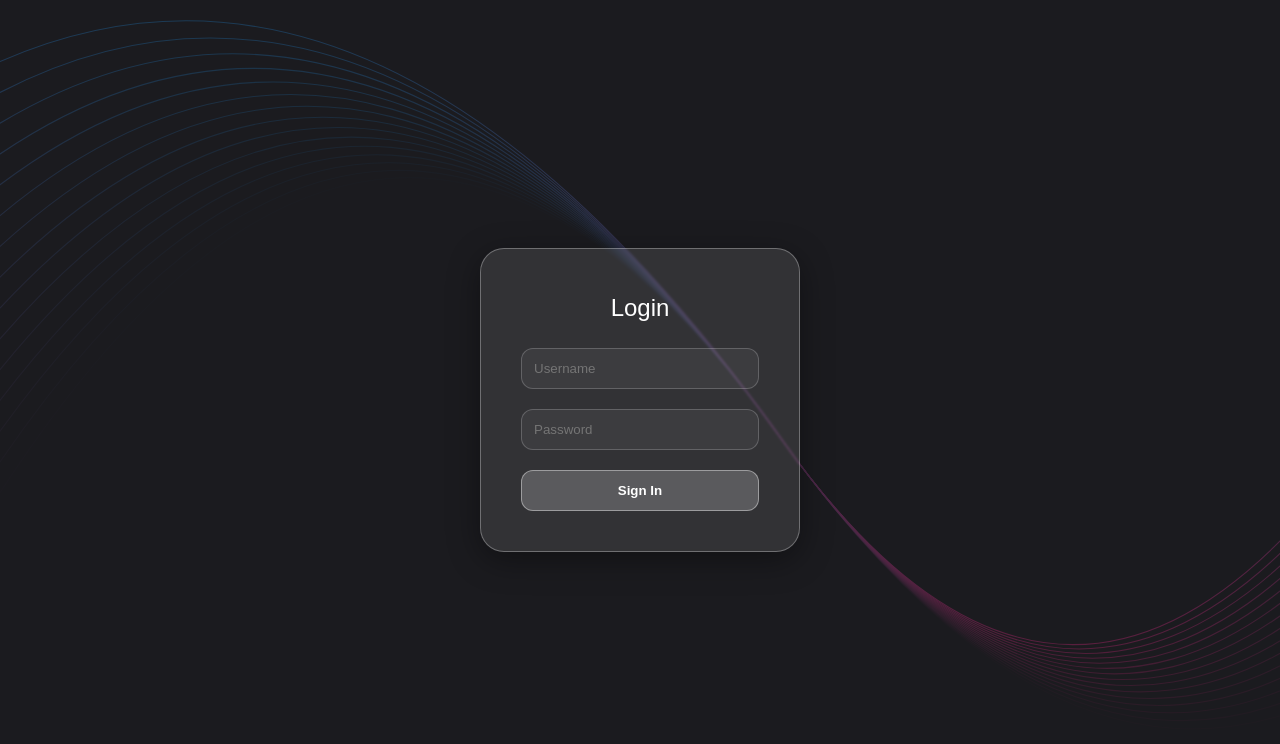
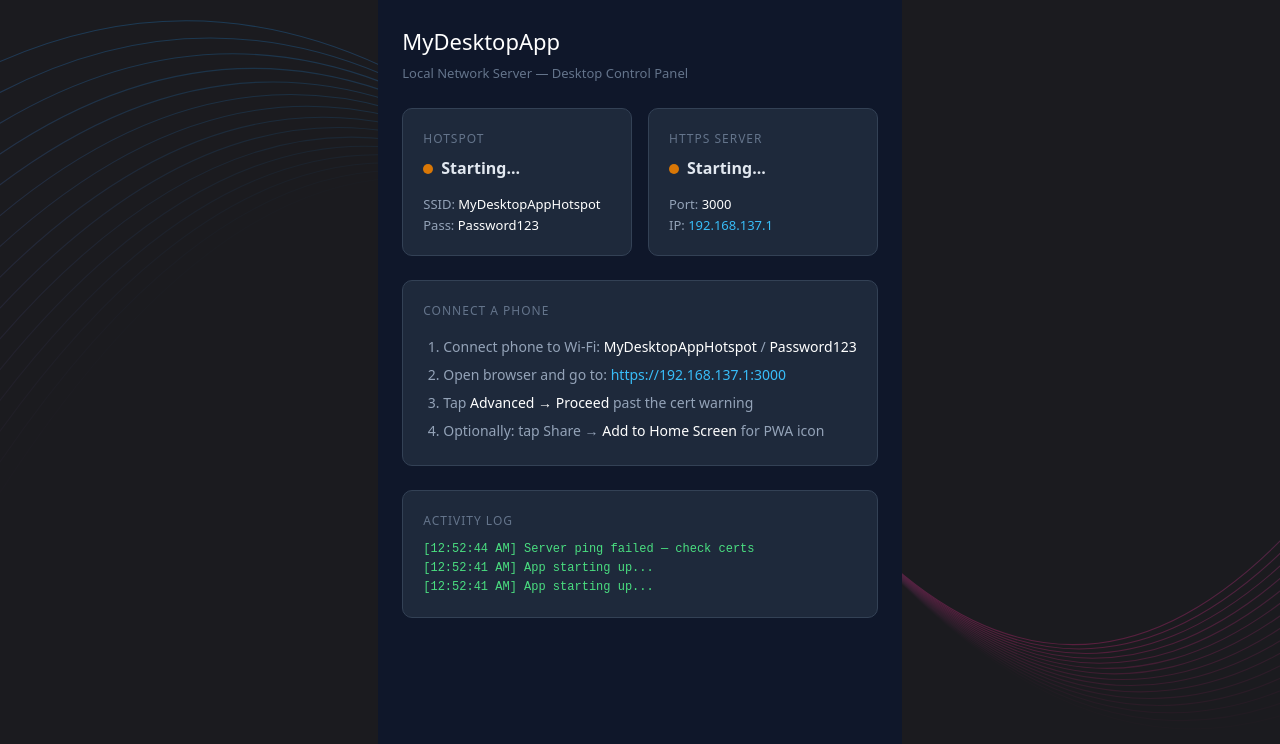
Before and after one commit to warrendsteinacker-max/AI-GAME-PROJ, a React (Vite) app in the folder asta-centrifugal-frontier/my-desktop-app/: page / in a window 1280 px wide. Shown: the top 744 px of the page. Built offline with nearby package versions, Linux system fonts and the light colour scheme; no server answers.

Commit message:
getting comp ui for app moded

```diff
--- a/asta-centrifugal-frontier/my-desktop-app/src/renderer/src/App.jsx
+++ b/asta-centrifugal-frontier/my-desktop-app/src/renderer/src/App.jsx
@@ -1,122 +1,87 @@
-import { useState } from 'react'
+import { useEffect, useState } from 'react'
 
-function App() {
-  const [token, setToken] = useState(localStorage.getItem('userToken'))
-  const [postContent, setPostContent] = useState('')
-  const [error, setE] = useState(false)
-  const [pass, setP] = useState("")
-  const [user, setU] = useState("")
-  const testpas = "password123"
-  const testuser = "testuser"
+export default function App() {
+  const [hotspot, setHotspot] = useState({ status: 'starting', ssid: 'MyDesktopAppHotspot', pass: 'Password123' })
+  const [server, setServer]   = useState({ status: 'starting', ip: '...', port: 3000 })
+  const [log, setLog]         = useState([])
 
-  // --- Inline Styles Object ---
-  const styles = {
-    message: {
-      position: 'absolute',
-      top: '20px',
-      left: '20px',
-      fontFamily: 'sans-serif',
-      color: 'red',
-      background: 'rgba(255, 255, 255, 0.1)', // Transparent white
-      backdropFilter: 'blur(1px)',           // Frosted glass effect
-      border: '1px solid rgba(255, 255, 255, 0.3)',
-      padding: '50px',
-      width: '200px',
-      boxShadow: '0 8px 32px 0 rgba(0, 0, 0, 0.37)',
-      borderRadius: '12px'
-    },
-    container: {
-      height: '100vh',
-      display: 'flex',
-      justifyContent: 'center',
-      alignItems: 'center',
-      fontFamily: 'sans-serif',
-      color: 'white'
-    },
-    glassCard: {
-      background: 'rgba(255, 255, 255, 0.1)', // Transparent white
-      backdropFilter: 'blur(1px)',           // Frosted glass effect
-      border: '1px solid rgba(255, 255, 255, 0.3)',
-      borderRadius: '24px',                   // Smooth rounded corners
-      padding: '40px',
-      width: '320px',
-      display: 'flex',
-      flexDirection: 'column',
-      gap: '20px',
-      boxShadow: '0 8px 32px 0 rgba(0, 0, 0, 0.37)'
-    },
-    input: {
-      background: 'rgba(255, 255, 255, 0.05)',
-      border: '1px solid rgba(255, 255, 255, 0.2)',
-      borderRadius: '12px',
-      padding: '12px',
-      color: 'white',
-      outline: 'none'
-    },
-    button: {
-      background: 'rgba(255, 255, 255, 0.2)',
-      border: '1px solid rgba(255, 255, 255, 0.4)',
-      borderRadius: '12px',
-      padding: '12px',
-      color: 'white',
-      cursor: 'pointer',
-      fontWeight: 'bold',
-      transition: '0.2s'
-    }
-  }
+  const addLog = (msg) => setLog(prev => [`[${new Date().toLocaleTimeString()}] ${msg}`, ...prev].slice(0, 50))
 
-  const handleLogin = () => {
+  useEffect(() => {
+    // Listen for events from main process via preload bridge
+    const off1 = window.api?.on('hotspot-status', (data) => {
+      setHotspot(prev => ({ ...prev, ...data }))
+      addLog(`Hotspot: ${data.status}`)
+    })
+    const off2 = window.api?.on('server-status', (data) => {
+      setServer(prev => ({ ...prev, ...data }))
+      addLog(`Server: ${data.status} — https://${data.ip}:${data.port}`)
+    })
 
-    if(user === testuser && pass === testpas) {
-      const mockToken = "eyJhbGciOiJIUzI1NiIsInR5cCI6IkpXVCJ9..."
-      localStorage.setItem('userToken', mockToken)
-      setToken(mockToken)
-      setE(false)
-    } else {
-      setE(true)
-    }
-  }
+    // Fallback: poll the server directly after 3s
+    const timer = setTimeout(() => {
+      fetch('https://localhost:3000/api/ping', { mode: 'no-cors' })
+        .then(() => {
+          setServer({ status: 'online', ip: '192.168.137.1', port: 3000 })
+          addLog('Server confirmed online')
+        })
+        .catch(() => addLog('Server ping failed — check certs'))
+    }, 3000)
 
-  const handleLogout = () => {
-    localStorage.removeItem('userToken')
-    setToken(null)
-  }
+    addLog('App starting up...')
+    return () => { clearTimeout(timer); off1?.(); off2?.() }
+  }, [])
+
+  const statusColor = (s) => s === 'online' || s === 'active' ? '#16a34a' : s === 'starting' ? '#d97706' : '#dc2626'
+  const dot = (s) => ({ display:'inline-block', width:10, height:10, borderRadius:'50%', background: statusColor(s), marginRight:8 })
 
   return (
+    <div style={{ fontFamily:'system-ui,sans-serif', background:'#0f172a', minHeight:'100vh', color:'#e2e8f0', padding:24 }}>
+      <h1 style={{ margin:'0 0 4px', fontSize:22, color:'#fff' }}>MyDesktopApp</h1>
+      <p style={{ margin:'0 0 24px', color:'#64748b', fontSize:13 }}>Local Network Server — Desktop Control Panel</p>
 
-    <div style={styles.container}>
-      {error && <div style={styles.message}>Login failed. Please try again.</div>}
-      {!token ? (
-        /* LOGIN VIEW */
-        <div style={styles.glassCard}>
-          <h2 style={{ textAlign: 'center', margin: 0 }}>Login</h2>
-          <input type="text" placeholder="Username" value={user} onChange={(e) => setU(e.target.value)} style={styles.input} />
-          <input type="password" placeholder="Password" value={pass} onChange={(e) => setP(e.target.value)} style={styles.input} />
-          <button onClick={handleLogin} style={styles.button}>Sign In</button>
+      {/* Status Cards */}
+      <div style={{ display:'grid', gridTemplateColumns:'1fr 1fr', gap:16, marginBottom:24 }}>
+
+        <div style={{ background:'#1e293b', borderRadius:10, padding:20, border:'1px solid #334155' }}>
+          <div style={{ fontSize:12, color:'#64748b', marginBottom:8, textTransform:'uppercase', letterSpacing:1 }}>Hotspot</div>
+          <div style={{ fontSize:16, fontWeight:700, marginBottom:12 }}>
+            <span style={dot(hotspot.status)} />
+            {hotspot.status === 'active' ? 'Broadcasting' : hotspot.status === 'starting' ? 'Starting...' : 'Off'}
+          </div>
+          <div style={{ fontSize:13, color:'#94a3b8' }}>SSID: <b style={{color:'#fff'}}>{hotspot.ssid}</b></div>
+          <div style={{ fontSize:13, color:'#94a3b8' }}>Pass: <b style={{color:'#fff'}}>{hotspot.pass}</b></div>
         </div>
-      ) : (
-        /* POST VIEW */
-        <div style={styles.glassCard}>
-          <h2 style={{ textAlign: 'center', margin: 0 }}>Create Post</h2>
-          <textarea
-            placeholder="What's happening?"
-            style={{ ...styles.input, minHeight: '100px', resize: 'none' }}
-            value={postContent}
-            onChange={(e) => setPostContent(e.target.value)}
-          />
-          <button style={styles.button}>Post to Server</button>
-          <button
-            onClick={handleLogout}
-            style={{ ...styles.button, background: 'transparent', border: 'none', fontSize: '12px' }}
-          >
-            Logout
-          </button>
+
+        <div style={{ background:'#1e293b', borderRadius:10, padding:20, border:'1px solid #334155' }}>
+          <div style={{ fontSize:12, color:'#64748b', marginBottom:8, textTransform:'uppercase', letterSpacing:1 }}>HTTPS Server</div>
+          <div style={{ fontSize:16, fontWeight:700, marginBottom:12 }}>
+            <span style={dot(server.status)} />
+            {server.status === 'online' ? 'Online' : 'Starting...'}
+          </div>
+          <div style={{ fontSize:13, color:'#94a3b8' }}>Port: <b style={{color:'#fff'}}>{server.port}</b></div>
+          <div style={{ fontSize:13, color:'#94a3b8' }}>IP: <b style={{color:'#38bdf8'}}>192.168.137.1</b></div>
         </div>
-      )}
+      </div>
+
+      {/* Phone connection instructions */}
+      <div style={{ background:'#1e293b', borderRadius:10, padding:20, border:'1px solid #334155', marginBottom:24 }}>
+        <div style={{ fontSize:12, color:'#64748b', marginBottom:12, textTransform:'uppercase', letterSpacing:1 }}>Connect a Phone</div>
+        <ol style={{ margin:0, paddingLeft:20, color:'#94a3b8', fontSize:14, lineHeight:2 }}>
+          <li>Connect phone to Wi-Fi: <b style={{color:'#fff'}}>MyDesktopAppHotspot</b> / <b style={{color:'#fff'}}>Password123</b></li>
+          <li>Open browser and go to: <b style={{color:'#38bdf8'}}>https://192.168.137.1:3000</b></li>
+          <li>Tap <b style={{color:'#fff'}}>Advanced → Proceed</b> past the cert warning</li>
+          <li>Optionally: tap Share → <b style={{color:'#fff'}}>Add to Home Screen</b> for PWA icon</li>
+        </ol>
+      </div>
+
+      {/* Log */}
+      <div style={{ background:'#1e293b', borderRadius:10, padding:20, border:'1px solid #334155' }}>
+        <div style={{ fontSize:12, color:'#64748b', marginBottom:10, textTransform:'uppercase', letterSpacing:1 }}>Activity Log</div>
+        <div style={{ fontFamily:'monospace', fontSize:12, color:'#4ade80', maxHeight:160, overflowY:'auto' }}>
+          {log.length === 0 ? <div style={{color:'#475569'}}>No events yet...</div> : log.map((l,i) => <div key={i}>{l}</div>)}
+        </div>
+      </div>
     </div>
   )
 }
-
-export default App
-
-//////
```
Also changed, not shown: asta-centrifugal-frontier/my-desktop-app/src/main/index.js (+62 -39 lines), asta-centrifugal-frontier/my-desktop-app/src/preload/index.js (+10 -18 lines).
